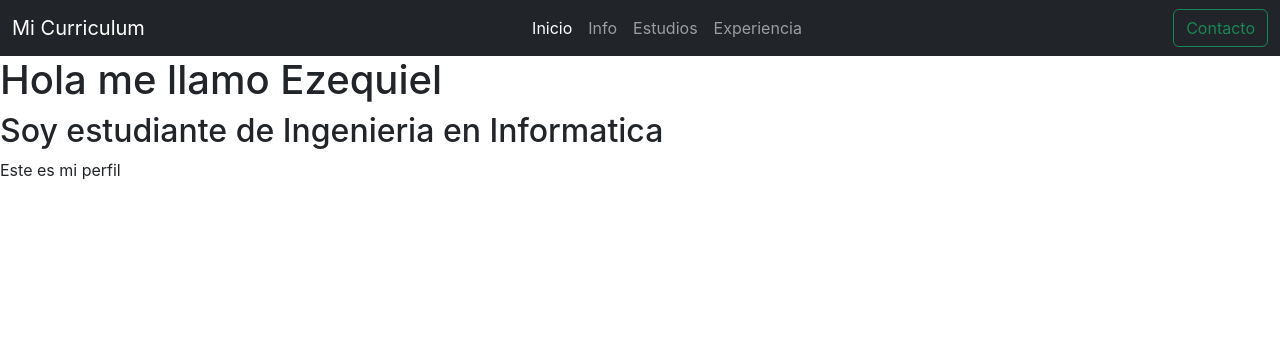
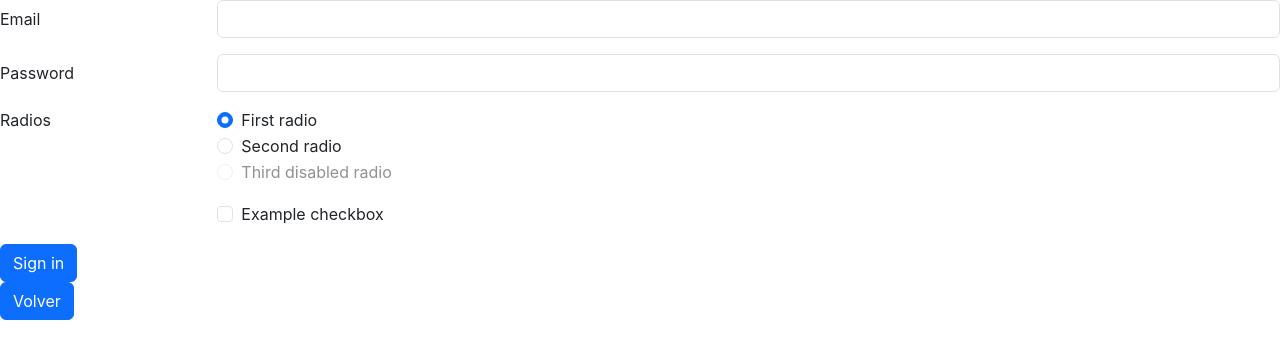
Before and after one commit to ezebarrena/tpoapi, a React (Create React App) app: page /login in a window 1280 px wide. Shown: the top 358 px of the page. Built offline with nearby package versions, Linux system fonts and the light colour scheme.

Commit message:
navBar + paglogin empezada

```diff
--- a/package.json
+++ b/package.json
@@ -8,7 +8,7 @@
     "@testing-library/user-event": "^13.5.0",
     "react": "^18.2.0",
     "react-dom": "^18.2.0",
-    "react-router-dom": "^6.11.0",
+    "react-router-dom": "^5.2.0",
     "react-scripts": "5.0.1",
     "web-vitals": "^2.1.4"
   },
--- a/src/App.js
+++ b/src/App.js
@@ -1,9 +1,16 @@
 import PagInicio from "./sites/pagInicio.js"
 import './App.css';
-
+import {BrowserRouter, Switch, Route, Redirect} from "react-router-dom";
+import Login from "./components/login.js";
 function App() {
   return (
-    <PagInicio />
+    <BrowserRouter>
+      <Switch>
+        <Route exact path="/"><PagInicio /></Route>
+        <Route exact path="/login"><Login /></Route>
+
+      </Switch>
+  </BrowserRouter>
   );
 }
 
--- a/src/components/login.js
+++ b/src/components/login.js
@@ -1,9 +1,16 @@
 import React from 'react'
+import navBar from './navegation/navBar';
+const Login = () => {
 
-const login = () => {
+    function volver(){
+        return(
+          window.location.href = '/'
+        )
+      }
   return (
     <div>
         <form>
+        <navBar />
             <div class="row mb-3">
                 <label for="inputEmail3" class="col-sm-2 col-form-label">Email</label>
                     <div class="col-sm-10">
@@ -47,8 +54,9 @@ const login = () => {
             </div>
             <button type="submit" class="btn btn-primary">Sign in</button>
         </form>
+        <button onClick={volver} class="btn btn-primary" type="submit">Volver</button>
     </div>
   )
 }
 
-export default login
+export default Login;
--- a/src/components/navegation/navBar.js
+++ b/src/components/navegation/navBar.js
@@ -1,38 +1,45 @@
-import React from 'react'
-import {Link} from 'react-router-dom'
+import React from 'react';
+import {Link} from 'react-router-dom';
+import { useNavigate } from 'react-router-dom';
+import { useHistory } from "react-router-dom";
+import { Redirect } from 'react-router-dom/cjs/react-router-dom.min';
+const navBar = () => {
 
-const navBar = () => {
+    function volver(){
+        return(
+            window.location.href = '/login'
+        )
+      }
   return (
     <div>
-        <nav class="navbar navbar-expand-lg navbar-dark bg-dark">
-            <div class="container-fluid">
-                <a class="navbar-brand" href="#">Mi Curriculum</a>
-                <button class="navbar-toggler" type="button" data-bs-toggle="collapse" data-bs-target="#navbarSupportedContent" aria-controls="navbarSupportedContent" aria-expanded="false" aria-label="Toggle navigation">
-                    <span class="navbar-toggler-icon"></span>
+        <nav className="navbar navbar-expand-lg navbar-dark bg-dark">
+            <div className="container-fluid">
+                <a className="navbar-brand" href="#">Mi Curriculum</a>
+                <button className="navbar-toggler" type="button" data-bs-toggle="collapse" data-bs-target="#navbarSupportedContent" aria-controls="navbarSupportedContent" aria-expanded="false" aria-label="Toggle navigation">
+                    <span className="navbar-toggler-icon"></span>
                 </button>
-                <div class="collapse navbar-collapse" id="navbarSupportedContent">
-                    <ul class="navbar-nav mx-auto">
+                <div className="collapse navbar-collapse" id="navbarSupportedContent">
+                    <ul className="navbar-nav mx-auto">
 
-                        <li class="nav-item">
-                            <a class="nav-link active" aria-current="page" href="#">Inicio</a>
+                        <li className="nav-item">
+                            <a className="nav-link active" aria-current="page" href="#">Inicio</a>
                         </li>
 
-                        <li class="nav-item">
-                            <a class="nav-link" href="#">Info</a>
+                        <li className="nav-item">
+                            <a className="nav-link" href="#">Info</a>
                         </li>
 
-                        <li class="nav-item">
-                            <a class="nav-link" href="#">Estudios</a>
+                        <li className="nav-item">
+                            <a className="nav-link" href="#">Estudios</a>
                         </li>
 
-                        <li class="nav-item">
-                            <a class="nav-link">Experiencia</a>
+                        <li className="nav-item">
+                            <a className="nav-link">Experiencia</a>
                         </li>
 
                     </ul>
-
-                    <form class="d-flex" role="search">
-                        <button class="btn btn-outline-success" type="submit" formAction="../sites/pagLogIn.js">Contacto</button>
+                    <button onClick={volver} className="btn btn-outline-success" type="submit" >Contacto</button>
+                    <form className="d-flex" role="search" >
                     </form>
                 </div>
             </div>
--- a/src/sites/pagInicio.js
+++ b/src/sites/pagInicio.js
@@ -1,7 +1,7 @@
 import Intro from "../components/intro.js"
 import NavBar from "../components/navegation/navBar.js"
 import LogIn from "../components/login.js"
-import { BrouserRouter as Router, Route, Routes} from 'react-router-dom'
+//import { BrouserRouter as Router, Route, Routes} from 'react-router-dom'
 
 function pagInicio(){
     return(
```
Also changed, not shown: 1 other file (tests, documents, lock files or other folders).
